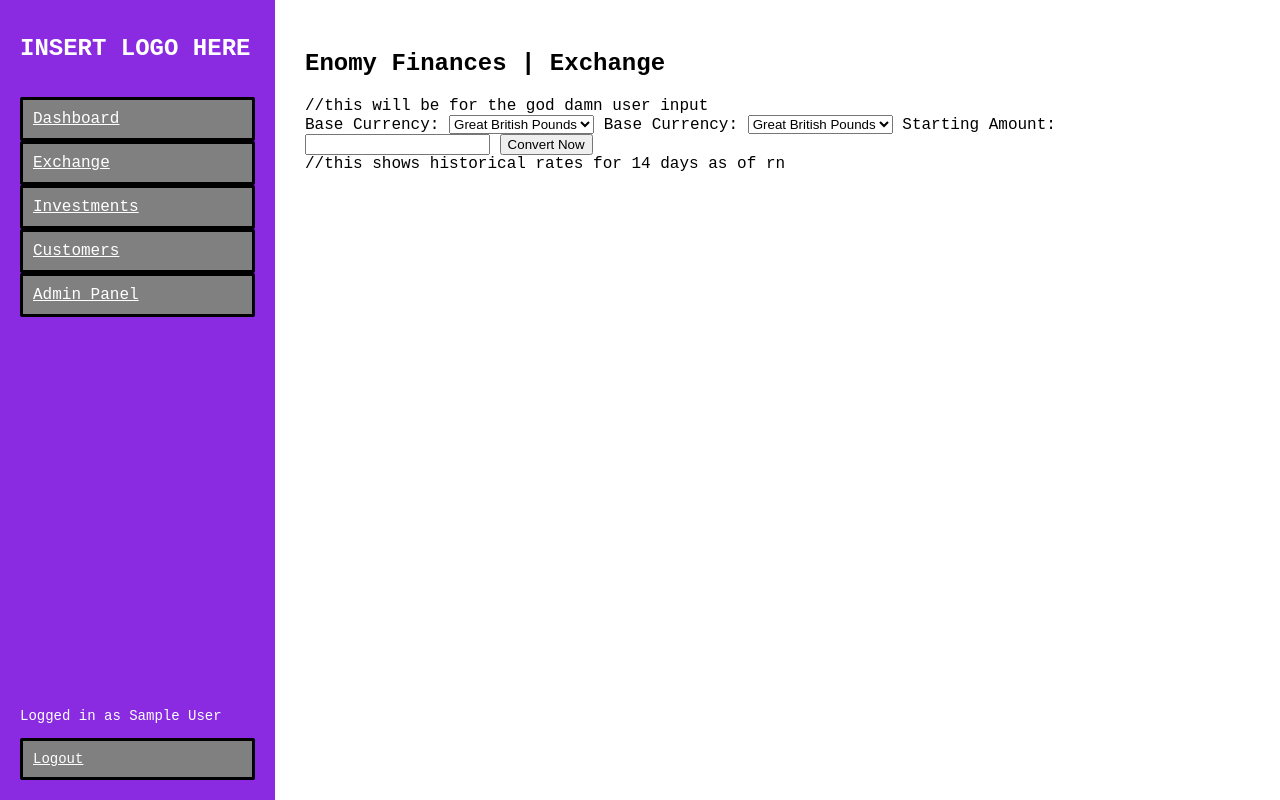
After one commit to PhoenixDev05/enomy-finances, a Flask app: page /exchange in a window 1280 px wide. The commit adds this page. Run offline with Flask 3, Linux system fonts and the light colour scheme; the visitor is signed in with stand-in values (Sample User, id 1).

Commit message:
V0 - login
login functionality working

```diff
--- a/app.py
+++ b/app.py
@@ -1,18 +1,83 @@
 import os
 from flask import request
-from flask import Flask, render_template
+from flask import Flask, render_template, redirect, session, url_for
+from functools import wraps
+from users import User
+from usermanager import UserManager
+from audit import Auditing
+from currExchange import Exchange
+
+#----------------------------
+#CLASS INSTANCES AND APP INIT
+#----------------------------
+app = Flask(__name__)
+app.secret_key = "12345"
+UM = UserManager()
+audit = Auditing()
+currExchance = Exchange()
+
+#-------------------------
+#DECORATED FUNCTIONS
+#-------------------------
+def Login_Required(f):
+    @wraps(f)
+    def decorated_function(*args, **kwargs):
+        if "username" not in session:
+            return redirect(url_for('Login'))
+        return f(*args, **kwargs)
+    return decorated_function
+
+#-------------------------
+#APP ROUTING
+#-------------------------
+
+@app.route("/", methods=['GET', 'POST'])
+#this is the default page that handles the login functionality!
+def Login():
+    if "username" in session:
+        return redirect("/dashboard")
+
+    error = None
+    if request.method == 'POST':
+        username = request.form["username"]
+        print(username)
+        password = request.form["password"]
+        print(password)
+        if UM.authenticate(username, password):
+            userData = UM.getUserData(username)
+            user = User(userData[0], userData[1], userData[2], userData[3])
+            session["username"] = user.username
+            session["fname"] = user.fname
+            session["accessLevel"] = user.accessLevel
+            audit.addEvent(username, "Login Attempt", "Successful Login")
+            #go to the dashboard
+            return redirect("/dashboard")
+        else:
+            error = "incorrect username or password you idiot!"
+            audit.addEvent(username, "Login Attempt", "Failed Login Attempt")
+            return render_template("login.html", error=error)
+
+    else:
+        return render_template("login.html", error=error)
+
+@app.route("/dashboard")
+@Login_Required
+def dashboard():
+    return render_template("dashboard.html")
+
+@app.route("/exchange")
+@Login_Required
+def exchange():
+    return render_template("exchange.html")
 
 
-#create instance of app
-app = Flask(__name__)
-
-#app routing
-@app.route("/", methods=['GET', 'POST'])
-def Login():
-    #if request.method == 'POST':
-
-    #else:
-    return render_template("login.html")
+#logout
+@app.route("/logout")
+@Login_Required
+def logout():
+    session.clear()
+    UM.logout()
+    return redirect("/")
 
 
 #run application
--- a/data/users.json
+++ b/data/users.json
@@ -1,6 +1,17 @@
 [
     {
         "staffID": 1,
+        "username": "admin",
+        "firstName":"adam",
+        "lastName": "Minister",
+        "email": "tman@tman.com",
+        "password": "admin",
+        "accessLevel": 1,
+        "created": "29/04/2026 10:42",
+        "lastLogin": "29/04/2026 10:42"
+    },
+    {
+        "staffID": 2,
         "username": "TestMan",
         "firstName":"Test",
         "lastName": "Man",
--- /dev/null
+++ b/static/css/template.css
@@ -0,0 +1,50 @@
+body
+{
+    margin: 0;
+    display: flex;
+    height: 100vh;
+    font-family: 'Courier New', Courier, monospace; /*change*/
+
+}
+
+/*navbar*/
+.navBar
+{
+    width: 235px;
+    background-color: blueviolet;
+    color: white;
+    padding: 20px;
+    display: flex;
+    flex-direction: column;
+}
+
+.navBar h2
+{
+    color: white;
+    padding: 10px 0;
+    margin-top: 5px;
+    margin-bottom: 25px;
+}
+
+.navBar a
+{
+    padding: 10px;
+    background-color: gray;
+    display: block;
+    border: black;
+    border-radius: 2px;
+    color: white;
+    border-style: solid;
+}
+
+.userInfo
+{
+    margin-top: auto;
+    font-size: 14px;
+}
+
+.content
+{
+    flex: 1;
+    padding: 30px;
+}
--- /dev/null
+++ b/templates/exchange.html
@@ -0,0 +1,47 @@
+<!DOCTYPE html>
+<html lang="en">
+<head>
+    <meta charset="UTF-8">
+    <meta name="viewport" content="width=device-width, initial-scale=1.0">
+    <title>Enomy Finances | Dashboard</title>
+    <link rel="stylesheet" href="{{ url_for('static', filename='css/template.css') }}">
+    <link rel="stylesheet" href="{{ url_for('static', filename='css/exchange.css') }}">
+
+</head>
+<body>
+    {% include 'navbar.html'%}
+    <div class="content">
+        <h2>Enomy Finances | Exchange</h2>
+        <div class="inputBox">
+            //this will be for the god damn user input
+            <form method="post">
+                <label for="baseCurr">Base Currency:</label>
+                <select id="baseCurr" name="baseCurr">
+                    <option value="GBP">Great British Pounds</option>
+                    <option value="USD">US Dollars</option>
+                    <option value="EUR">Euro</option>
+                    <option value="BRL">Brazilian Real</option>
+                    <option value="JPY">Japenese Yen</option>
+                    <option value="TRY">Turkish Lira</option>
+                </select>
+                <label for="conCurr">Base Currency:</label>
+                <select id="conCurr" name="conCurr">
+                    <option value="GBP">Great British Pounds</option>
+                    <option value="USD">US Dollars</option>
+                    <option value="EUR">Euro</option>
+                    <option value="BRL">Brazilian Real</option>
+                    <option value="JPY">Japenese Yen</option>
+                    <option value="TRY">Turkish Lira</option>
+                </select>
+                <label for="baseAmount">Starting Amount:</label>
+                <input name="baseAmount" type="number">
+                <button>Convert Now</button>
+            </form>
+        </div>
+        <div class="exchange graph">
+            //this shows historical rates for 14 days as of rn
+        </div>
+    </div>
+
+</body>
+</html>
--- a/templates/login.html
+++ b/templates/login.html
@@ -4,7 +4,8 @@
     <meta charset="UTF-8">
     <meta name="viewport" content="width=device-width, initial-scale=1.0">
     <title>Enomy Finances | Login</title>
-    <link rel="stylesheet" href="css/login.css">
+    <link rel="stylesheet" href="{{ url_for('static', filename='css/login.css') }}">
+
 </head>
 <body>
     <div class="LoginForm">
@@ -17,6 +18,9 @@
             <input type="password" name="password" required>
 
             <button type="submit">Login</button>
+            {% if error %}
+                <p class="error">{{error}}</p>
+            {% endif %}
         </form>
     </div>
 </body>
--- /dev/null
+++ b/templates/navbar.html
@@ -0,0 +1,16 @@
+<div class="navBar">
+    <h2>INSERT LOGO HERE</h2>
+
+    <a href="/dashboard">Dashboard</a>
+    <a href ="/exchange">Exchange</a>
+    <a href = "/investments">Investments</a>
+    <a href = "/customers">Customers</a>
+    {% if session['accessLevel'] == "admin" %}
+    <a href ="/admin">Admin Panel</a>
+    {% endif %}
+
+    <div class="userInfo">
+        <p>Logged in as {{session['fname']}}</p>
+        <a href="/logout" id="logout">Logout</a>
+    </div>
+</div>
```
Also changed, not shown: audit.py (added, +16 -0 lines), currExchange.py (added, +43 -0 lines), data/exchangeHistory.json (added, +72 -0 lines), static/css/login.css (added, +45 -0 lines), templates/dashboard.html (added, +17 -0 lines), templates/template.html (added, +17 -0 lines), usermanager.py (+31 -2 lines), static/css/exchange.css (added), users.py (line endings or trailing spaces), 1 other file.
